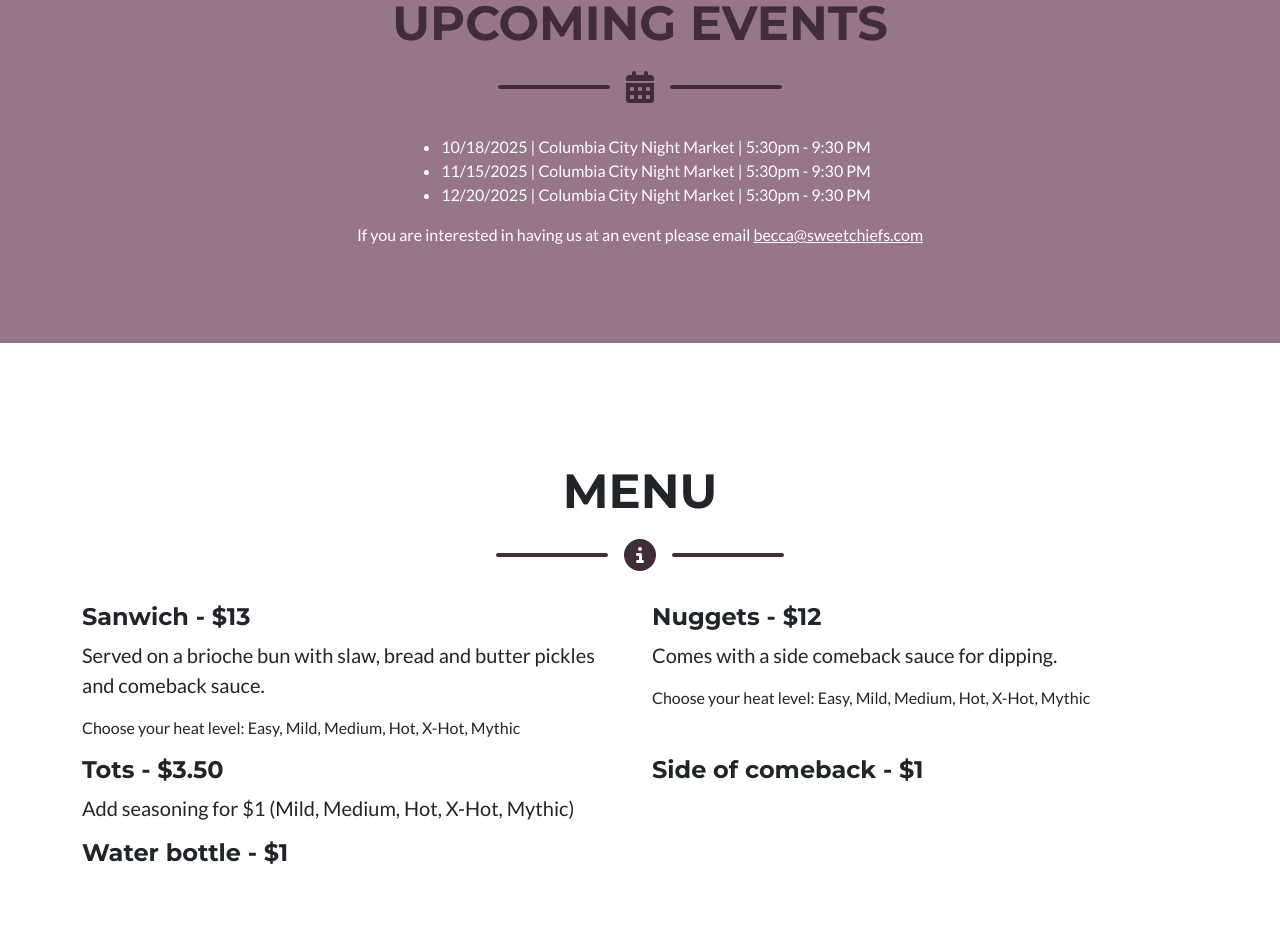
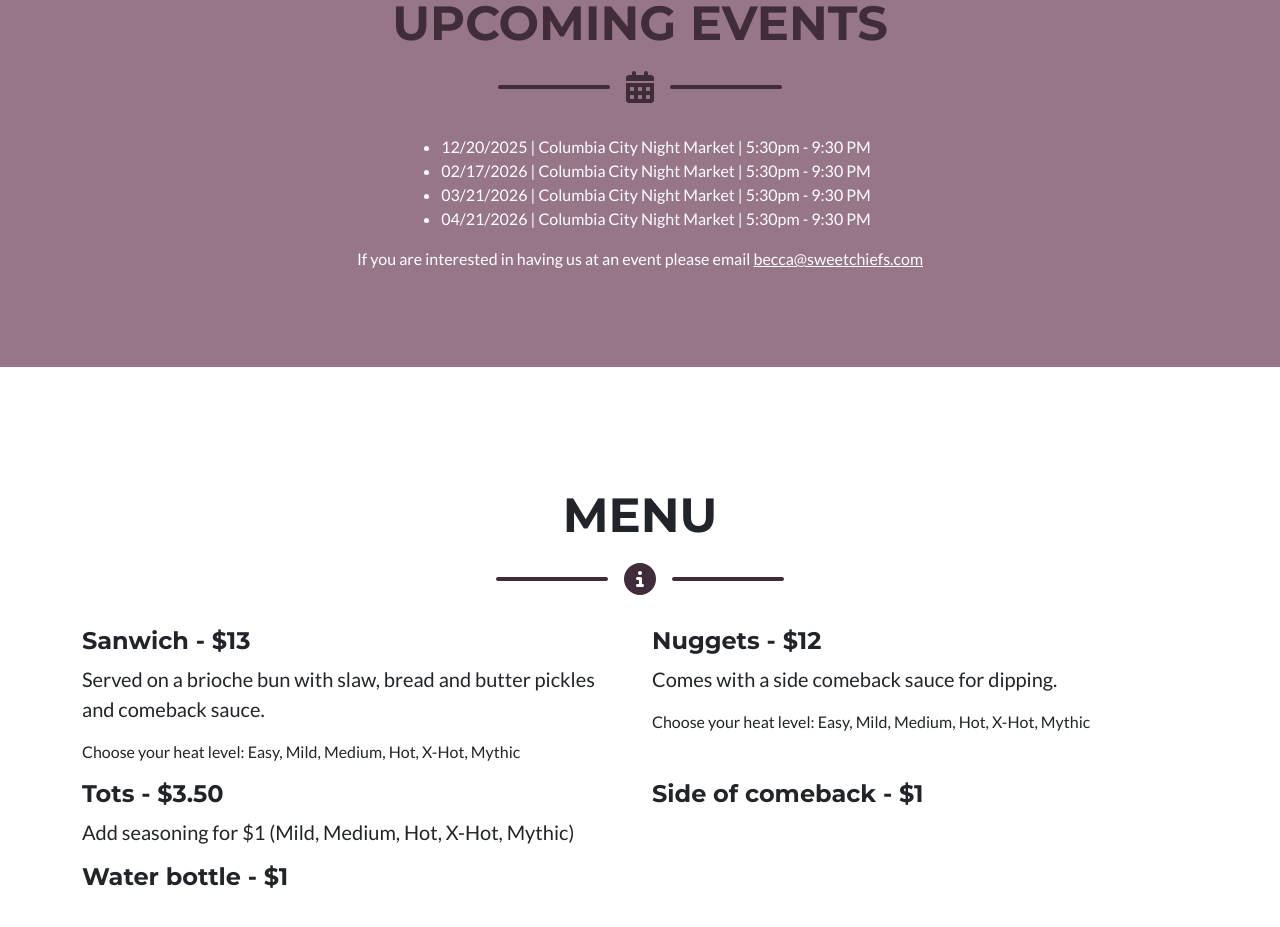
Before and after one commit to db-94/sweetchiefs, a website: page src/pug/index.pug in a window 1280 px wide. Shown: the part 1153-2080 px from the top of the page. Drawn offline with nearby package versions, Linux system fonts and the light colour scheme; files that its build step writes are made by us from their sources.

Commit message:
Update events

```diff
--- a/src/pug/index.pug
+++ b/src/pug/index.pug
@@ -128,9 +128,10 @@ html(lang='en')
                 .row
                     .col-lg-12.center-list
                         ul
-                            li 10/18/2025 | Columbia City Night Market | 5:30pm - 9:30 PM
-                            li 11/15/2025 | Columbia City Night Market | 5:30pm - 9:30 PM
                             li 12/20/2025 | Columbia City Night Market | 5:30pm - 9:30 PM
+                            li 02/17/2026 | Columbia City Night Market | 5:30pm - 9:30 PM
+                            li 03/21/2026 | Columbia City Night Market | 5:30pm - 9:30 PM
+                            li 04/21/2026 | Columbia City Night Market | 5:30pm - 9:30 PM
                     .col-lg-12.center-list
                         | If you are interested in having us at an event please email #[a.text-white( href='mailto:becca@sweetchiefs.com' ) becca@sweetchiefs.com]
 
```
